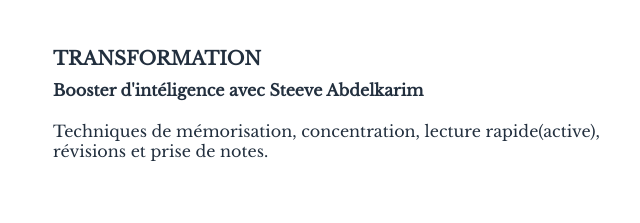
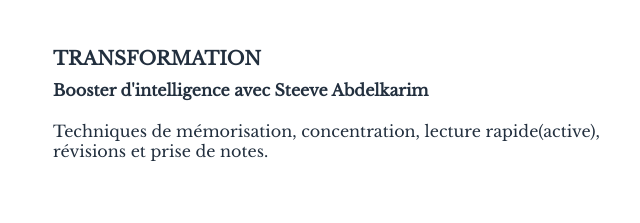
Before and after one commit to wilodorico/CV-Responsive, a plain HTML site: page index.html in a window 1280 px wide. Shown: the part 848-1071 px from the top of the page, 617-1257 px from the left. Drawn offline with Linux system fonts and the light colour scheme.

Commit message:
correction faute d'orthographe

```diff
--- a/index.html
+++ b/index.html
@@ -84,7 +84,7 @@
                         </div>
                         <div class="bloc-details">
                             <h3>Transformation</h3>
-                            <h4>Booster d'intéligence avec Steeve Abdelkarim</h4>
+                            <h4>Booster d'intelligence avec Steeve Abdelkarim</h4>
                             <p>Techniques de mémorisation, concentration, lecture rapide(active), révisions et prise de notes.</p>
                         </div>
                     </li>
```
